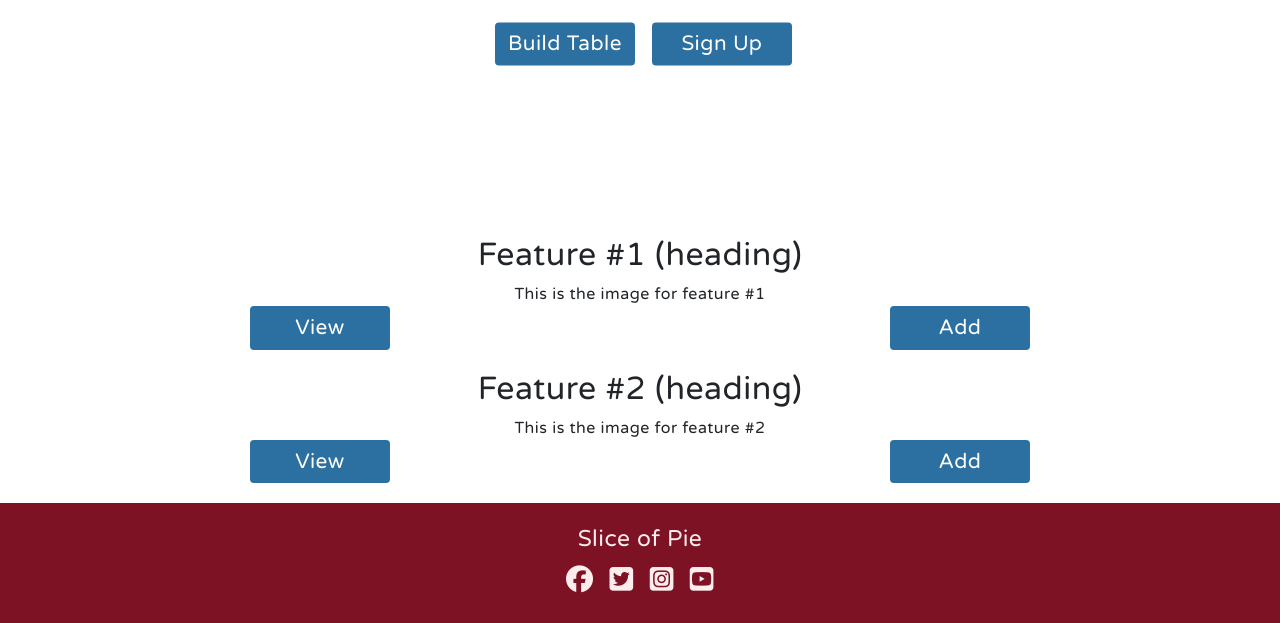
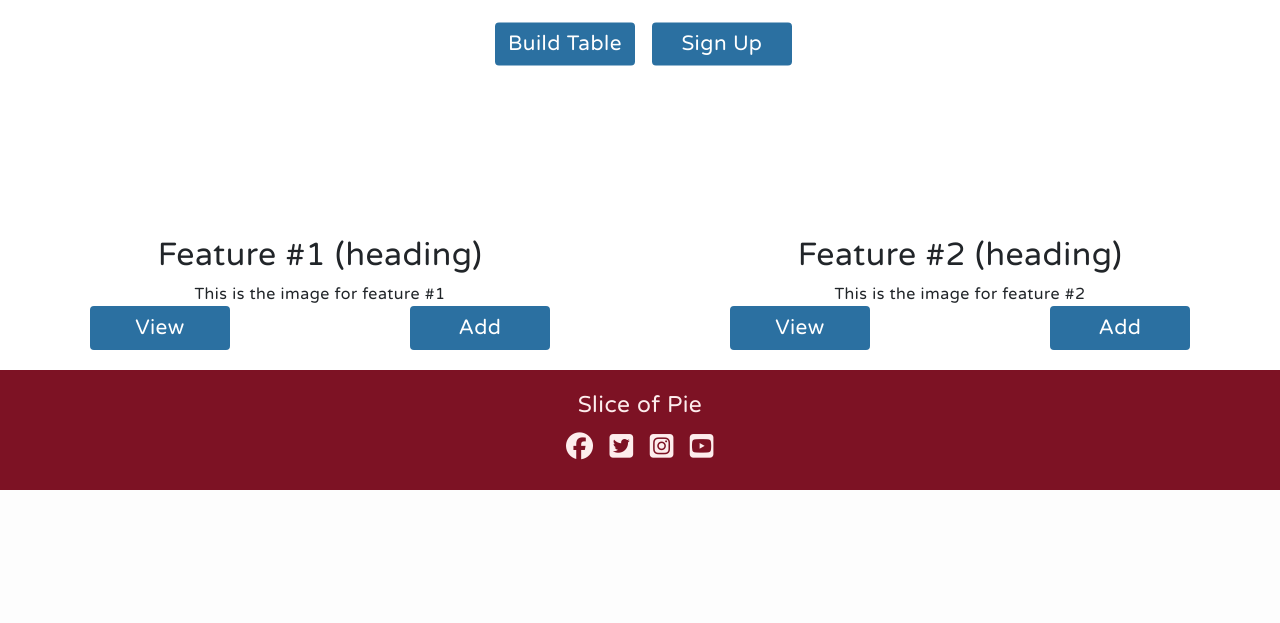
Before and after one commit to franciskershaw/slice-of-pie, a Django app: page / in a window 1280 px wide. Shown: the part 388-1011 px from the top of the page. After the commit the page ends 878 px from the top, so only its background shows below. Run offline with Django 3.2, Linux system fonts and the light colour scheme; some libraries are stand-ins or nearby versions.

Commit message:
add responsivity to featured section

```diff
--- a/home/templates/home/index.html
+++ b/home/templates/home/index.html
@@ -34,6 +34,8 @@
         <div class="feature-content-container">
             <div class="feature-one">
                 <div class="row">
+                    <div class="col-12 col-md-6">
+                        <div class="row">
                             <div class="col-12">
                                 <h2>
                                     Feature #1 (heading)
@@ -49,6 +51,8 @@
                                 <a href="#" class="btn btn-primary btn-md cta-btn">Add</a>
                             </div>
                         </div>
+                    </div>
+                    <div class="col-12 col-md-6">
                         <div class="row">
                             <div class="col-12">
                                 <h2>
@@ -66,6 +70,8 @@
                             </div>
                         </div>
                     </div>
+                </div>
+            </div>
             <div class="feature-two">
 
             </div>
```
Lines whose indentation alone changed are shown as unchanged.
